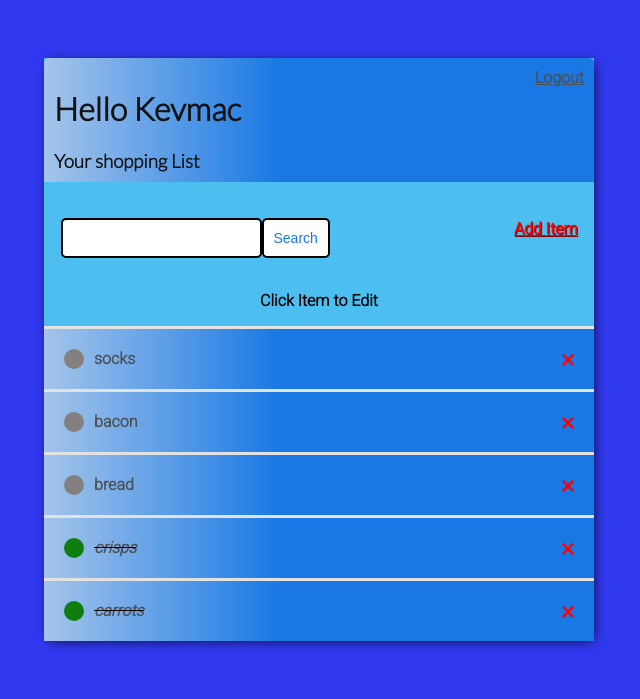
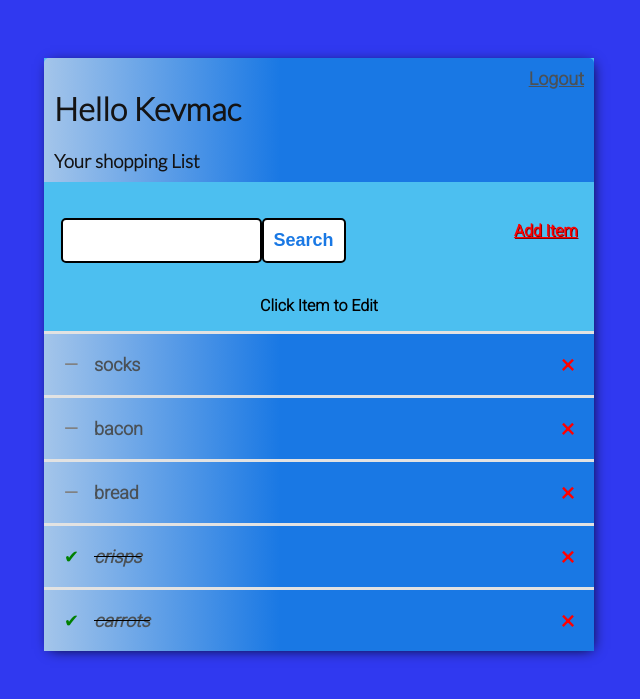
Before and after one commit to kevinmcsherry/P4_Shop_list, a Django app: page / in a window 1280 px wide. Shown: the top 699 px of the page, without its empty margins (321-961 px from the left). Run offline with Django 3.2, Linux system fonts and the light colour scheme; a user stored in the database is signed in; data comes from the database, SQL or seed files in the repository; both versions use the stored data as it was after the commit.

Commit message:
Styled the shopping list with symbols for complete and incomplete items

```diff
--- a/shop_app/templates/shop_app/main.html
+++ b/shop_app/templates/shop_app/main.html
@@ -66,6 +66,7 @@
 
         .item-title {
             display: flex;
+            font-size: large;
         }
 
         .item-title a {
@@ -81,15 +82,18 @@
         .item-complete-icon {
             height: 20px;
             width: 20px;
-            background-color: rgb(14, 126, 14);
-            border-radius: 50%;
+            color: green;
+            /*background-color: rgb(14, 126, 14);*/
+            /*border-radius: 50%; */
         }
 
         .item-incomplete-icon {
             height: 20px;
             width: 20px;
-            background-color: rgb(133, 128, 128);
-            border-radius: 50%;
+            color: grey;
+            font-weight: bold;
+            /*background-color: rgb(133, 128, 128);
+            border-radius: 50%;*/
         }
 
         .remove-item {
@@ -138,6 +142,8 @@
             border-radius: 5px;
             cursor: pointer;
             text-decoration: none;
+            font-weight: bolder;
+            font-size: large;
 
         }
 
@@ -147,6 +153,7 @@
 
         .card-body {
             padding: 10px;
+            font-size: large;
         }
     </style>
 </head>
--- a/shop_app/templates/shop_app/task_list.html
+++ b/shop_app/templates/shop_app/task_list.html
@@ -10,9 +10,9 @@
 
 
 {% if request.user.is_authenticated %}
-<a href="{% url 'logout' %}">Logout</a>
+<a style="font-size: large" href="{% url 'logout' %}">Logout</a>
 {% else %}
-<a href="{% url 'login' %}">Login</a>
+<a style="font-size: large" href="{% url 'login' %}">Login</a>
 {% endif %}
 
 </div>
@@ -38,16 +38,16 @@
         <div class="item-wrapper">
             {% if task.complete %}
             <div class="item-title">
-                <div class="item-complete-icon"></div>
+                <div class="item-complete-icon">&#10004;</div>
                 <i><s><a href="{% url 'edit-item' task.id %}">{{task}}</a></s></i>
 
             </div>
 
-            <a class="remove-item" href="{% url 'remove-item' task.id %}">&#215;</a>
+            <a title="Remove Item" class="remove-item" href="{% url 'remove-item' task.id %}">&#215;</a>
 
             {% else %}
             <div class="item-title">
-                <div class="item-incomplete-icon"></div>
+                <div class="item-incomplete-icon">&#8212;</div>
                 <a href="{% url 'edit-item' task.id %}">{{task}}</a>
             </div>
 
```
Also changed, not shown: shop_app/templates/shop_app/create_account.html (+4 -4 lines), db.sqlite3.
